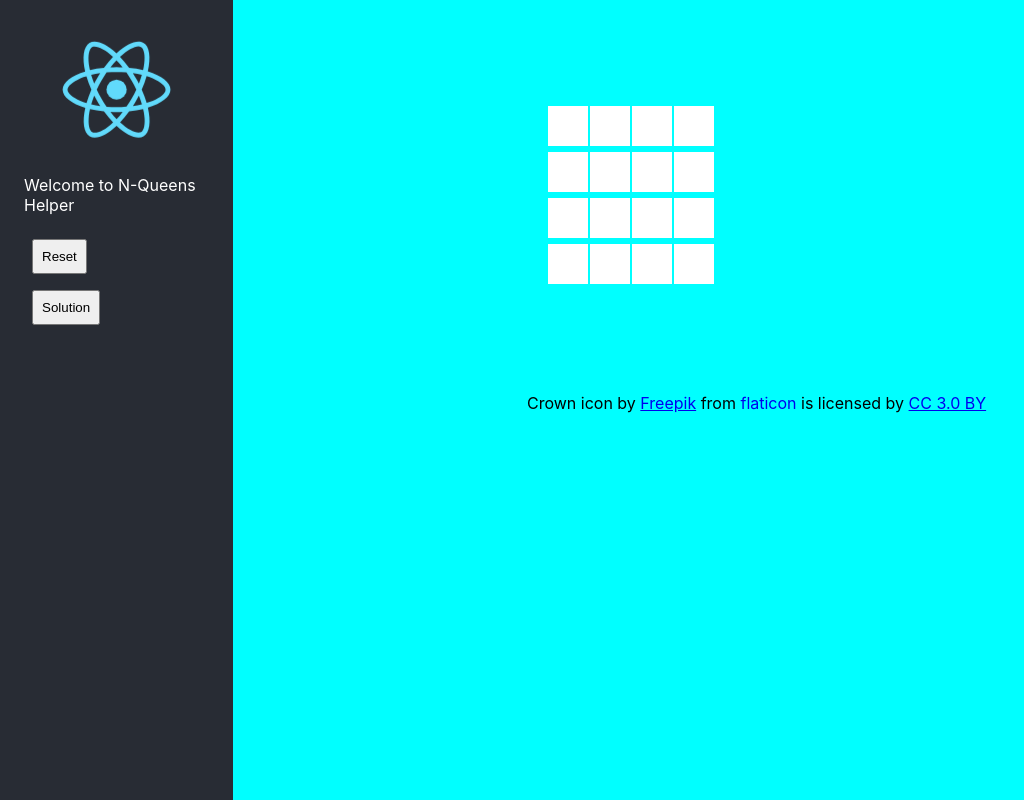
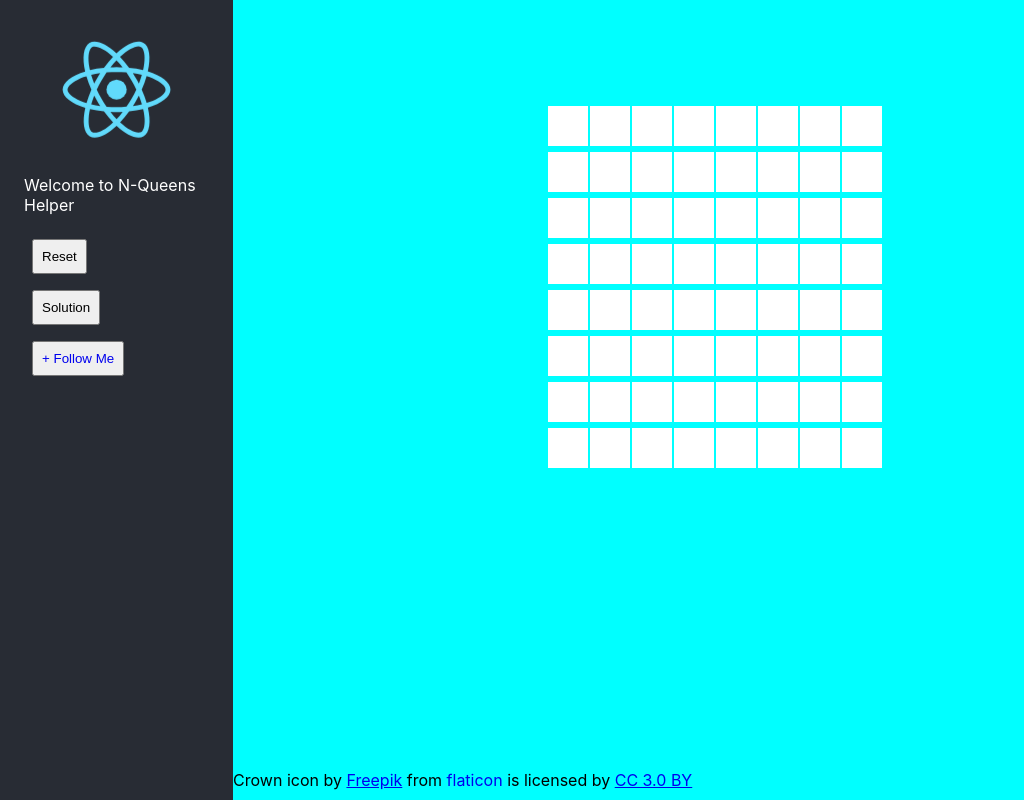
Before and after one commit to klvenky/n-queens-helper, a React (Create React App) app: page / in a window 1280 px wide. Shown: the whole page, without its empty margins (0-1024 px from the left). Built offline with nearby package versions, Linux system fonts and the light colour scheme.

Commit message:
refactors

```diff
--- a/src/App.css
+++ b/src/App.css
@@ -13,6 +13,7 @@ body {
   flex-direction: row;
   height: 100vh;
   min-width: 768px;
+  text-align: 'center';
 }
 
 .App-logo {
@@ -42,3 +43,8 @@ body {
     transform: rotate(360deg);
   }
 }
+.footer {
+  position:absolute;
+   bottom:0;
+   height:30px;   /* Height of the footer */
+}
--- a/src/App.js
+++ b/src/App.js
@@ -2,35 +2,25 @@ import isEqual from 'lodash/isEqual';
 import React, { useEffect, useState } from 'react';
 import './App.css';
 import Box from './box';
-import logo from './logo.svg';
-import { findDisabledBlocks } from './utils';
+import reactLogo from './react-logo.svg';
+import { Button, ButtonLink, Link } from './silly-comps';
+import Solutions from './solutions';
+import { findDisabledBlocks } from './util-funcs';
 
-const DEFAULT = 4;
-const SOL_8_8 = [{ x: 0, y: 5 }, { x: 1, y: 2 }, { x: 2, y: 0 }, { x: 3, y: 6 },
-{ x: 4, y: 4 }, { x: 5, y: 7 }, { x: 6, y: 1 }, { x: 7, y: 3 }];
-const SOL_4_4 = [{ x: 0, y: 3 }, { x: 1, y: 0 }, { x: 2, y: 3 }, { x: 3, y: 1 }];
-
-const SOL = { 8: SOL_8_8, 4: SOL_4_4 };
+const DEFAULT = 8;
 const ARR = [];
 for (let i = 0; i < DEFAULT; i += 1) ARR[i] = i;
 
-const Button = (props) => {
-  const { children, ...rest } = props;
-  return (<button {...rest} style={{ margin: '0.5rem', padding: '0.5rem', alignSelf: 'center' }}>{children}</button>);
-}
-const Link = (props) => {
-  const { children, ...rest } = props;
-  return (<a {...rest} rel="noreferrer noopener">{children}</a>);
-}
 function App() {
   const [queens] = useState(DEFAULT);
   const [queenBlocks, setQueenBlocks] = useState([]);
+  const [missingSolMsg, setMissingSolMsg] = useState(false);
   const [disabledPositions, setDisabledPositions] = useState([]);
   useEffect(() => {
-    console.log('curr queenBlocks ', queenBlocks);
+    // console.log('curr queenBlocks ', queenBlocks);
     const update = findDisabledBlocks(queens, queenBlocks);
     const shouldUpdate = !isEqual(update, disabledPositions);
-    console.log('in effect2 shouldUpdate ===> ', shouldUpdate);
+    // console.log('in effect2 shouldUpdate ===> ', shouldUpdate);
     // console.log('diabled ', update.length);
     if (shouldUpdate) setDisabledPositions(update);
   }, [queenBlocks]);
@@ -48,25 +38,36 @@ function App() {
         break;
       }
     }
-    console.log('removing queen from queenBlocks at ', index);
+    // console.log('removing queen from queenBlocks at ', index);
     if (index !== -1) {
       delete temp[index];
-      console.log('updated remove ', temp.filter(t => t));
+      // console.log('updated remove ', temp.filter(t => t));
       setQueenBlocks(temp.filter(t => t));
     }
   };
   const resetQueens = () => setQueenBlocks([]);
-  const showSolution = () => setQueenBlocks(SOL[queens]);
+  const showSolution = () => {
+    const solution = Solutions[queens]
+    console.log(solution);
+    if (solution) setQueenBlocks(solution);
+    else setMissingSolMsg(true);
+  };
   return (
     <div className="App">
       <div className="App-header">
         <div>
-          <img src={logo} className="App-logo" alt="logo" />
+          <img src={reactLogo} className="App-logo" alt="logo" />
           <p>
             Welcome to N-Queens Helper
           </p>
           <div><Button onClick={resetQueens}>Reset</Button></div>
           <div><Button onClick={showSolution}>Solution</Button></div>
+          {missingSolMsg && (
+            <div>
+              <p>Not all solutions are available.</p>
+              <p>Please feel free to add your solutions.</p>
+            </div>)}
+          <div><ButtonLink href="https://github.com/klvenky">+ Follow Me</ButtonLink></div>
         </div>
       </div>
       <div className="div-bg">
@@ -91,14 +92,12 @@ function App() {
             </div>
           ))}
         </div>
-        <footer>
-          <div style={{ textAlign: 'center' }}>
-            Crown icon by <Link href="https://www.freepik.com/" title="Freepik">Freepik</Link>&nbsp;from&nbsp;
-            <Link href="https://www.flaticon.com/" title="Flaticon" style={{ textDecorationColor: 'red', textDecoration: 'none' }}>
-              flaticon&nbsp;</Link>is licensed by&nbsp;
-            <Link href="http://creativecommons.org/licenses/by/3.0/" title="Creative Commons BY 3.0" target="_blank">CC 3.0 BY</Link>
-          </div>
-        </footer>
+        <div className="footer">
+          Crown icon by <Link href="https://www.freepik.com/" title="Freepik">Freepik</Link>&nbsp;from&nbsp;
+          <Link href="https://www.flaticon.com/" title="Flaticon" style={{ textDecorationColor: 'red', textDecoration: 'none' }}>
+            flaticon&nbsp;</Link>is licensed by&nbsp;
+          <Link href="http://creativecommons.org/licenses/by/3.0/" title="Creative Commons BY 3.0" target="_blank">CC 3.0 BY</Link>
+        </div>
       </div>
     </div>
   );
--- a/src/box.js
+++ b/src/box.js
@@ -1,6 +1,6 @@
 import React from 'react';
 import crown from './crown';
-import { getBoxStyle } from './utils';
+import { getBoxStyle } from './util-funcs';
 
 export default function Box(props) {
   const { checked, disabled, insertQueen, x, y, removeQueen } = props;
--- /dev/null
+++ b/src/silly-comps.js
@@ -0,0 +1,27 @@
+import React from 'react';
+
+export const Button = (props) => {
+  const { children, ...rest } = props;
+  return (
+    <button {...rest} style={{ margin: '0.5rem', padding: '0.5rem', alignSelf: 'center' }}>
+      {children}
+    </button>);
+};
+
+export const Link = (props) => {
+  const { children, ...rest } = props;
+  const extra = {};
+  if (rest.target === '_blank') extra.rel = 'noreferrer noopener';
+  return (<a {...rest} {...extra} >{children}</a>);
+};
+
+export const ButtonLink = (props) => {
+  const { children, ...rest } = props;
+  return (
+    <Button>
+      <Link {...rest} target="_blank" style={{ textDecoration: 'none' }}>
+        {children}
+      </Link>
+    </Button>
+  );
+};
--- /dev/null
+++ b/src/solutions.js
@@ -0,0 +1,13 @@
+// [].map(([x,y]) => ({x,y}));
+const SOL_4_4 = [{ x: 0, y: 3 }, { x: 1, y: 0 }, { x: 2, y: 3 }, { x: 3, y: 1 }];
+const SQL_5_5 = [{ x: 0, y: 0 }, { x: 1, y: 2 }, { x: 2, y: 4 }, { x: 3, y: 1 }, { x: 4, y: 3 }];
+const SOL_6_6 = [{ x: 0, y: 1 }, { x: 1, y: 3 }, { x: 2, y: 5 },
+{ x: 3, y: 0 }, { x: 4, y: 2 }, { x: 5, y: 4 }];
+const SOL_8_8 = [{ x: 0, y: 5 }, { x: 1, y: 2 }, { x: 2, y: 0 }, { x: 3, y: 6 },
+{ x: 4, y: 4 }, { x: 5, y: 7 }, { x: 6, y: 1 }, { x: 7, y: 3 }];
+export default {
+  4: SOL_4_4,
+  5: SQL_5_5,
+  6: SOL_6_6,
+  8: SOL_8_8,
+}
```
Also changed, not shown: src/react-logo.svg (renamed from src/logo.svg), src/util-funcs.js (renamed from src/utils.js), 1 other file (tests, documents, lock files or other folders).
